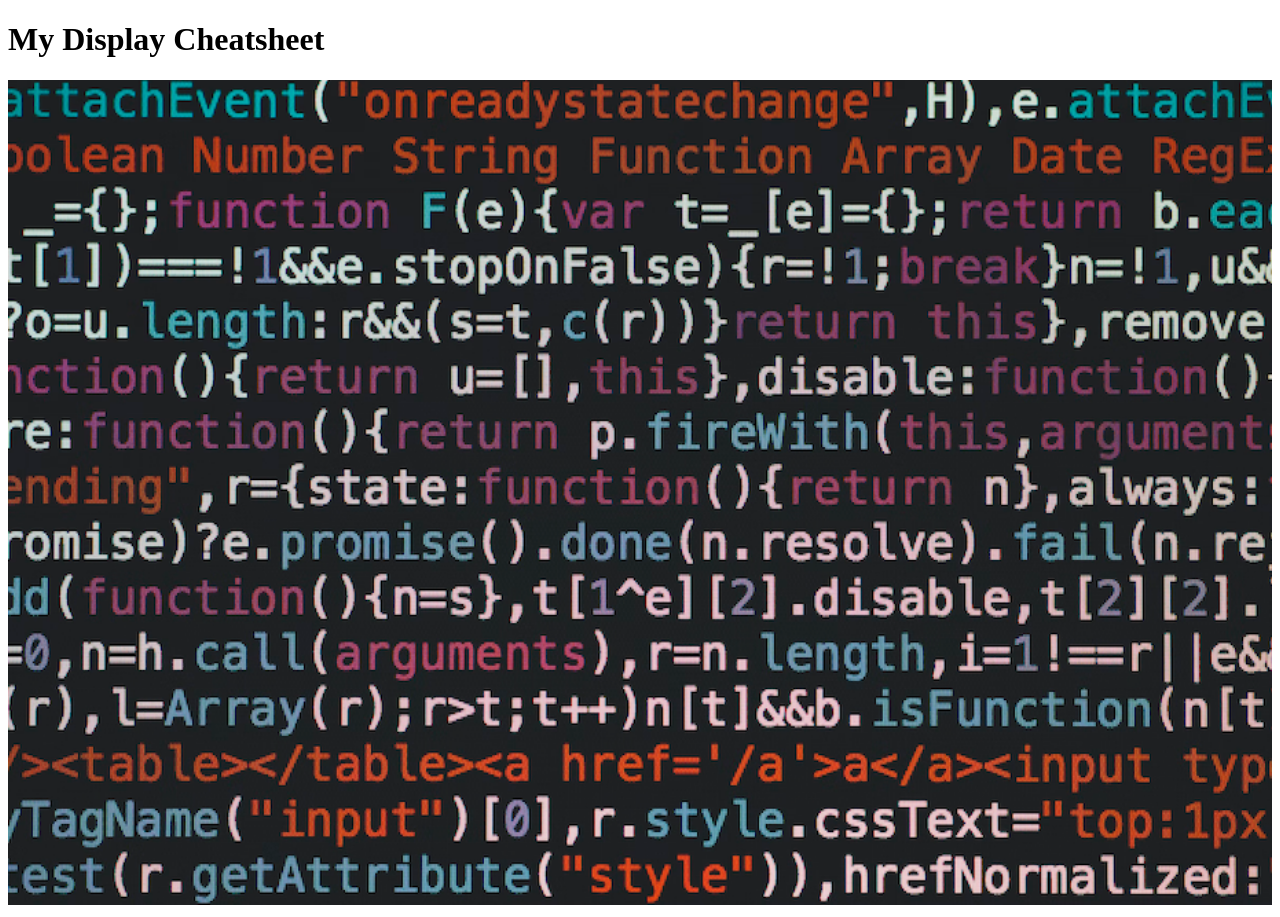
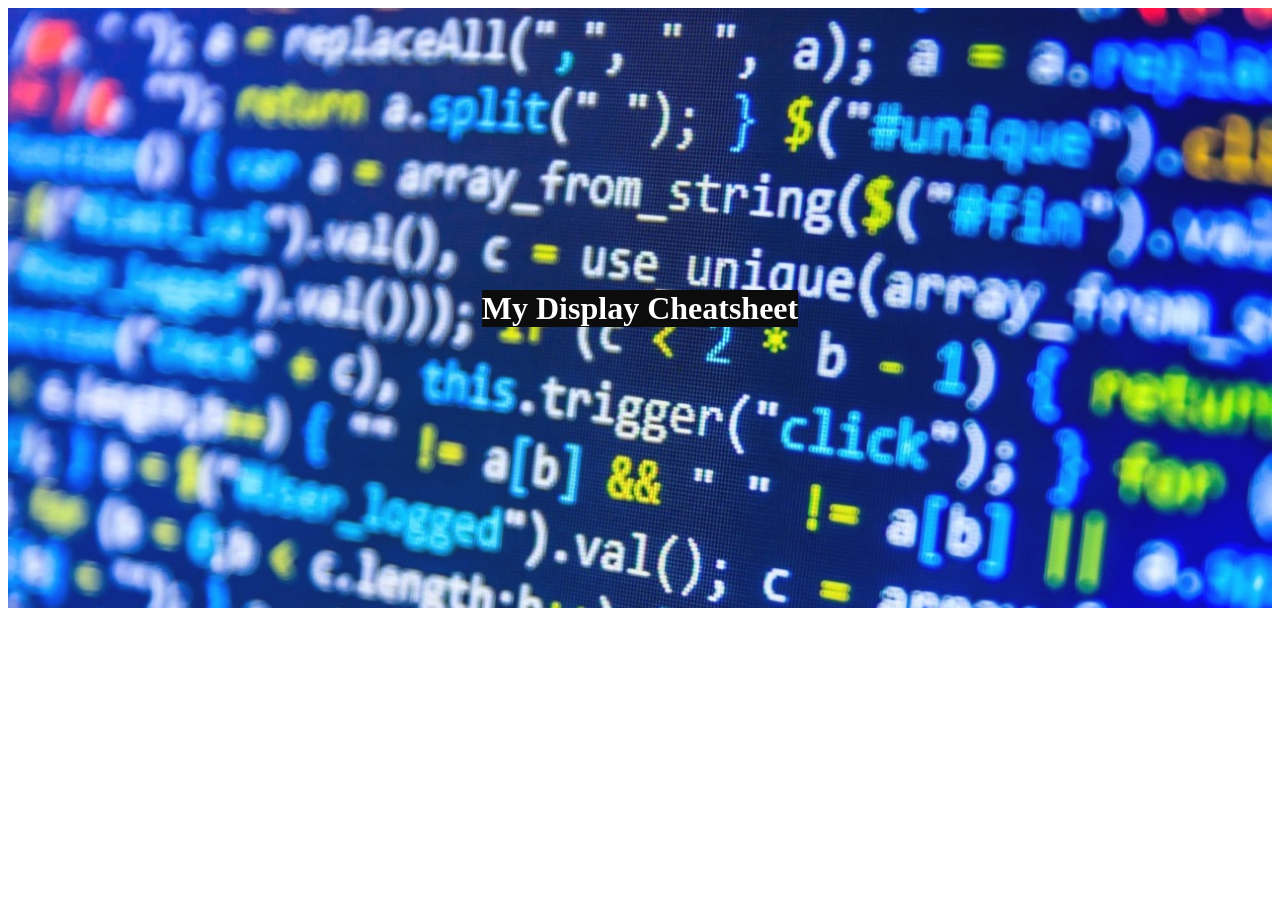
Before and after one commit to cerve86/Codeacademy, a plain HTML site: page html-css-cheatsheet-starting/index.html in a window 1280 px wide. After the commit the page ends 800 px from the top, so only its background shows below. Drawn offline with Linux system fonts and the light colour scheme.

Commit message:
Fixed the basics :)

```diff
--- a/html-css-cheatsheet-starting/index.html
+++ b/html-css-cheatsheet-starting/index.html
@@ -5,13 +5,12 @@
     <meta http-equiv="X-UA-Compatible" content="IE=edge">
     <meta name="viewport" content="width=device-width, initial-scale=1.0">
     <title>My HTML cheatsheet</title>
-    <link rel="stylesheet" href="resources/styles.css">
+    <link rel="stylesheet" href="resources/css/styles.css">
 </head>
 
 <body>
     <div id="banner">
         <h1>My Display Cheatsheet</h1>
-        <img src="/html-css-cheatsheet-starting/resources/image/codeImage.jpg" alt="codeImage">
     </div>
 
 </body>
--- /dev/null
+++ b/html-css-cheatsheet-starting/resources/css/styles.css
@@ -0,0 +1,16 @@
+#banner{
+    display: flex;
+    flex-direction: column;
+    justify-content: center;
+    align-items: center;
+    height: 600px;
+    /* background: url('./html-css-cheatsheet-starting/resources/images/codecode.jpeg') center center no-repeat;*/
+    background-image: url(../../resources/images/codecode.jpeg);
+    background-size: cover;
+    opacity: 0.95;
+}
+
+#banner h1{
+    color: white;
+    background-color: black;
+}
--- a/html-css-cheatsheet-starting/resources/styles.css
+++ /dev/null
@@ -1,3 +0,0 @@
-#banner img{
-    width: 100%;
-}
```
Also changed, not shown: html-css-cheatsheet-starting/resources/image/codeImage.jpg (deleted), html-css-cheatsheet-starting/resources/images/code.jpeg (added), html-css-cheatsheet-starting/resources/images/codecode.jpeg (added), 4 other files.
